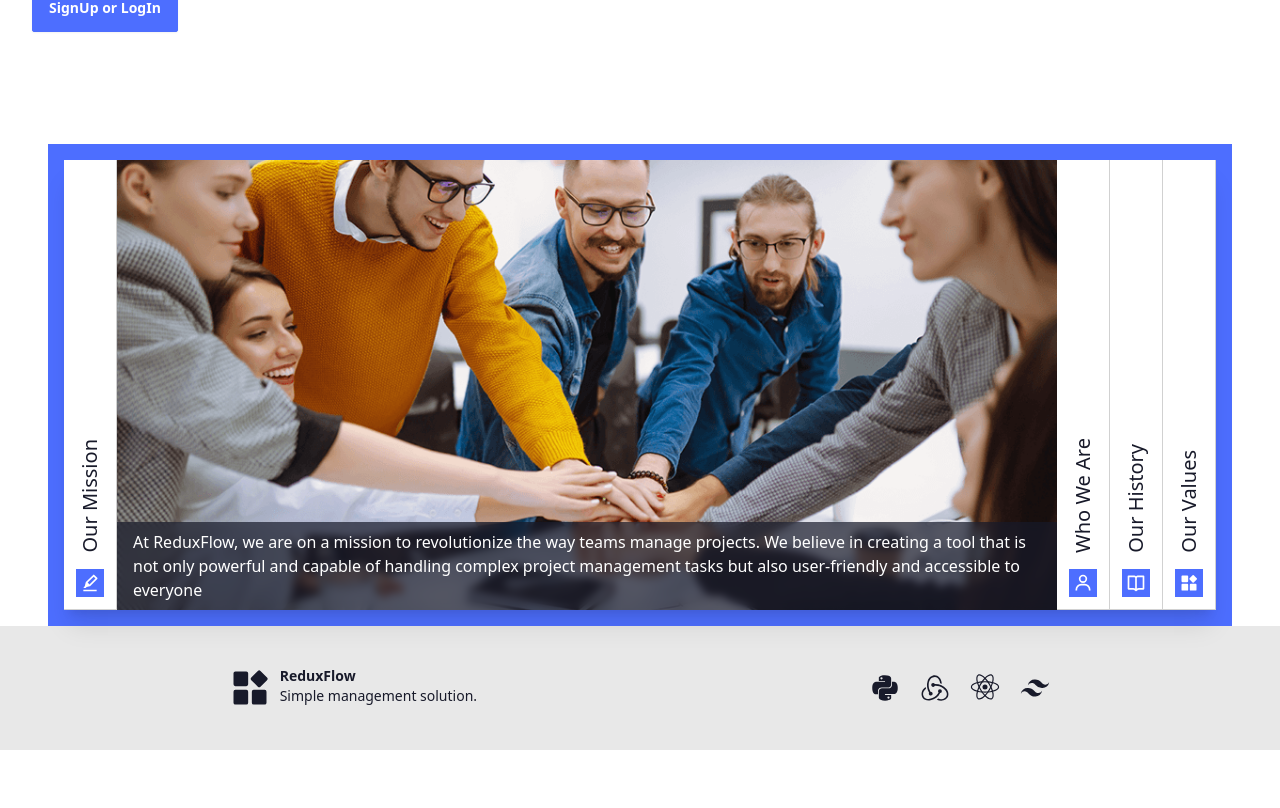
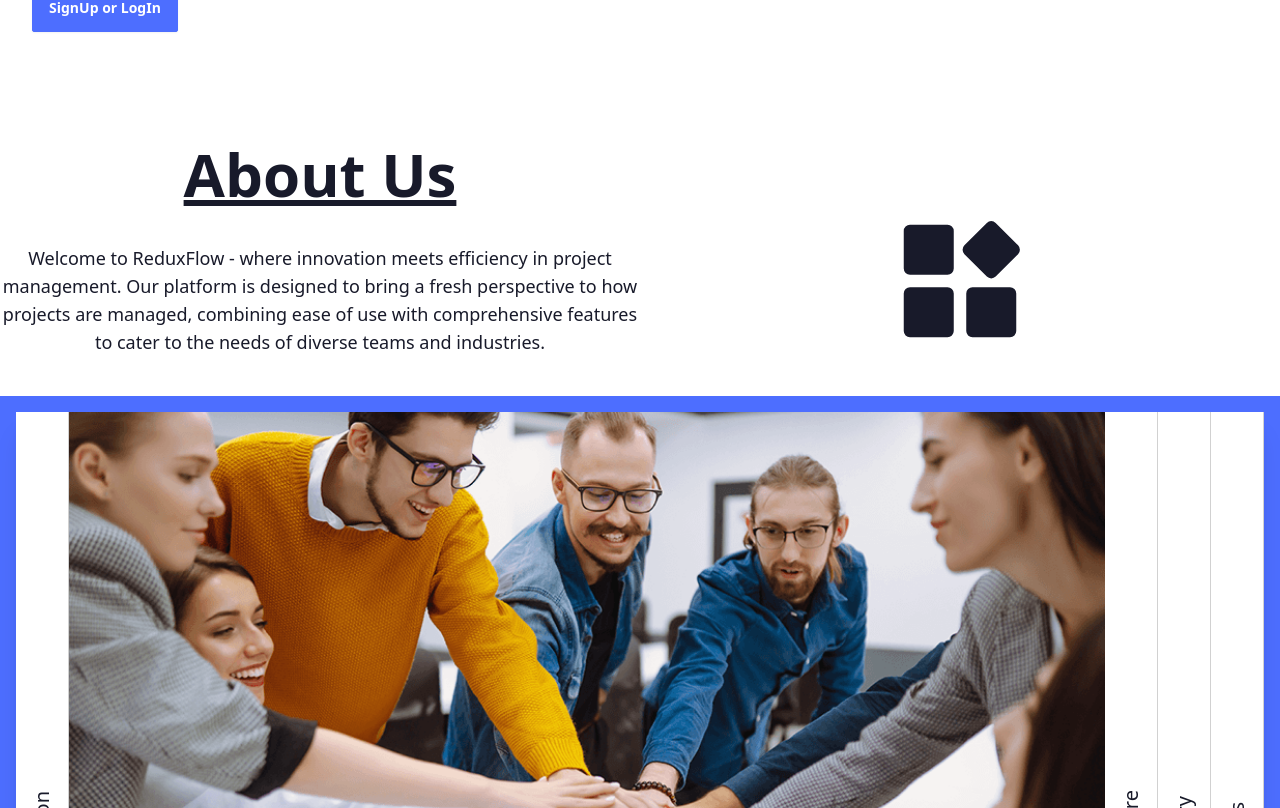
Before and after one commit to GabrielEger2/ReduxFlow-Analytics, a React (Vite) app in the folder client/: page / in a window 1280 px wide. Shown: the part 932-1740 px from the top of the page. Before the commit the page ends 1682 px from the top, so only its background shows below. Built offline with nearby package versions, Linux system fonts and the light colour scheme.

Commit message:
feat: add about us

```diff
--- /dev/null
+++ b/client/src/components/Home/AboutUs.tsx
@@ -0,0 +1,76 @@
+import { BiHighlight, BiUser, BiBookOpen, BiSolidWidget } from 'react-icons/bi'
+import VerticalAccordion from '../layout/VerticalAccordion'
+import ourMission from '../../assets/imgs/ourMission.jpg'
+import whoWeAre from '../../assets/imgs/whoWeAre.jpg'
+import ourHistory from '../../assets/imgs/ourHistory.jpg'
+import ourValues from '../../assets/imgs/ourValues.jpg'
+
+const AboutUs = () => {
+  return (
+    <div>
+      <div className="flex w-full items-end">
+        <div className="w-1/2 flex justify-center">
+          <div>
+            <div className="text-6xl underline font-bold mb-10 text-center">
+              About Us
+            </div>
+            <div className="text-lg text-center">
+              Welcome to ReduxFlow - where innovation meets efficiency in
+              project management. Our platform is designed to bring a fresh
+              perspective to how projects are managed, combining ease of use
+              with comprehensive features to cater to the needs of diverse teams
+              and industries.
+            </div>
+          </div>
+        </div>
+        <div className="w-1/2 flex justify-center">
+          <BiSolidWidget size={150} />
+        </div>
+      </div>
+      <div className="flex justify-center mt-10">
+        <VerticalAccordion
+          items={[
+            {
+              id: 1,
+              title: 'Our Mission',
+              icon: <BiHighlight size={20} />,
+              imgSrc: ourMission,
+              description: `At ReduxFlow, we are on a mission to revolutionize the way teams manage projects.
+              We believe in creating a tool that is not only powerful and capable of handling complex
+              project management tasks but also user-friendly and accessible to everyone`,
+            },
+            {
+              id: 2,
+              title: 'Who We Are',
+              icon: <BiUser size={20} />,
+              imgSrc: whoWeAre,
+              description: `ReduxFlow was founded by a group of project managers, software developers,
+              and design thinkers who were frustrated with the existing project management tools
+              that were either too complicated or too simplistic`,
+            },
+            {
+              id: 3,
+              title: 'Our History',
+              icon: <BiBookOpen size={20} />,
+              imgSrc: ourHistory,
+              description: `Our journey began in a small office with a big idea: to make project management
+              effortless and more effective. Today, ReduxFlow is trusted by startups, agencies, and enterprises
+              alike, helping them to manage their projects and achieve their goals`,
+            },
+            {
+              id: 4,
+              title: 'Our Values',
+              icon: <BiSolidWidget size={20} />,
+              imgSrc: ourValues,
+              description: `Our core values shape the culture and define the character of our company.
+              We value innovation, striving to continually improve our product. Integrity guides our
+              actions, ensuring we build trust with our customers`,
+            },
+          ]}
+        />
+      </div>
+    </div>
+  )
+}
+
+export default AboutUs
--- a/client/src/components/layout/VerticalAccordion.tsx
+++ b/client/src/components/layout/VerticalAccordion.tsx
@@ -19,7 +19,7 @@ const VerticalAccordion: React.FC<VerticalAccordionProps> = ({ items }) => {
 
   return (
     <section className="p-4 bg-primary">
-      <div className="flex flex-col lg:flex-row h-fit lg:h-[450px] w-full max-w-6xl mx-auto shadow-xl overflow-hidden">
+      <div className="flex flex-col lg:flex-row h-fit lg:h-[550px] w-full mx-auto shadow-xl overflow-hidden">
         {items.map((item, index) => {
           return (
             <Panel
--- a/client/src/pages/Home.tsx
+++ b/client/src/pages/Home.tsx
@@ -1,18 +1,15 @@
-import { BiSolidWidget, BiBookOpen, BiHighlight, BiUser } from 'react-icons/bi'
-
 import HeroText from '../components/Home/HeroText'
 import HeroSwapCards from '../components/Home/HeroSwapCards'
-import VerticalAccordion from '../components/layout/VerticalAccordion'
-import ourMission from '../assets/imgs/ourMission.jpg'
-import whoWeAre from '../assets/imgs/whoWeAre.jpg'
-import ourHistory from '../assets/imgs/ourHistory.jpg'
-import ourValues from '../assets/imgs/ourValues.jpg'
+import AboutUs from '../components/Home/AboutUs'
 
 const Home = () => {
   return (
     <main className="flex justify-center w-full">
       <div className="w-full max-w-[1600px]">
-        <div className="flex flex-col lg:flex-row min-h-screen items-center py-16">
+        <div
+          id="hero"
+          className="flex flex-col lg:flex-row min-h-screen items-center py-16"
+        >
           <div className="lg:w-[50%] flex justify-center">
             <HeroText />
           </div>
@@ -20,47 +17,8 @@ const Home = () => {
             <HeroSwapCards />
           </div>
         </div>
-        <div className="flex w-full justify-center">
-          <VerticalAccordion
-            items={[
-              {
-                id: 1,
-                title: 'Our Mission',
-                icon: <BiHighlight size={20} />,
-                imgSrc: ourMission,
-                description: `At ReduxFlow, we are on a mission to revolutionize the way teams manage projects.
-                  We believe in creating a tool that is not only powerful and capable of handling complex
-                  project management tasks but also user-friendly and accessible to everyone`,
-              },
-              {
-                id: 2,
-                title: 'Who We Are',
-                icon: <BiUser size={20} />,
-                imgSrc: whoWeAre,
-                description: `ReduxFlow was founded by a group of project managers, software developers,
-                 and design thinkers who were frustrated with the existing project management tools
-                 that were either too complicated or too simplistic`,
-              },
-              {
-                id: 3,
-                title: 'Our History',
-                icon: <BiBookOpen size={20} />,
-                imgSrc: ourHistory,
-                description: `Our journey began in a small office with a big idea: to make project management
-                effortless and more effective. Today, ReduxFlow is trusted by startups, agencies, and enterprises
-                alike, helping them to manage their projects and achieve their goals`,
-              },
-              {
-                id: 4,
-                title: 'Our Values',
-                icon: <BiSolidWidget size={20} />,
-                imgSrc: ourValues,
-                description: `Our core values shape the culture and define the character of our company.
-                We value innovation, striving to continually improve our product. Integrity guides our
-                actions, ensuring we build trust with our customers`,
-              },
-            ]}
-          />
+        <div id="aboutUs" className="flex w-full justify-center min-h-screen">
+          <AboutUs />
         </div>
       </div>
     </main>
```
